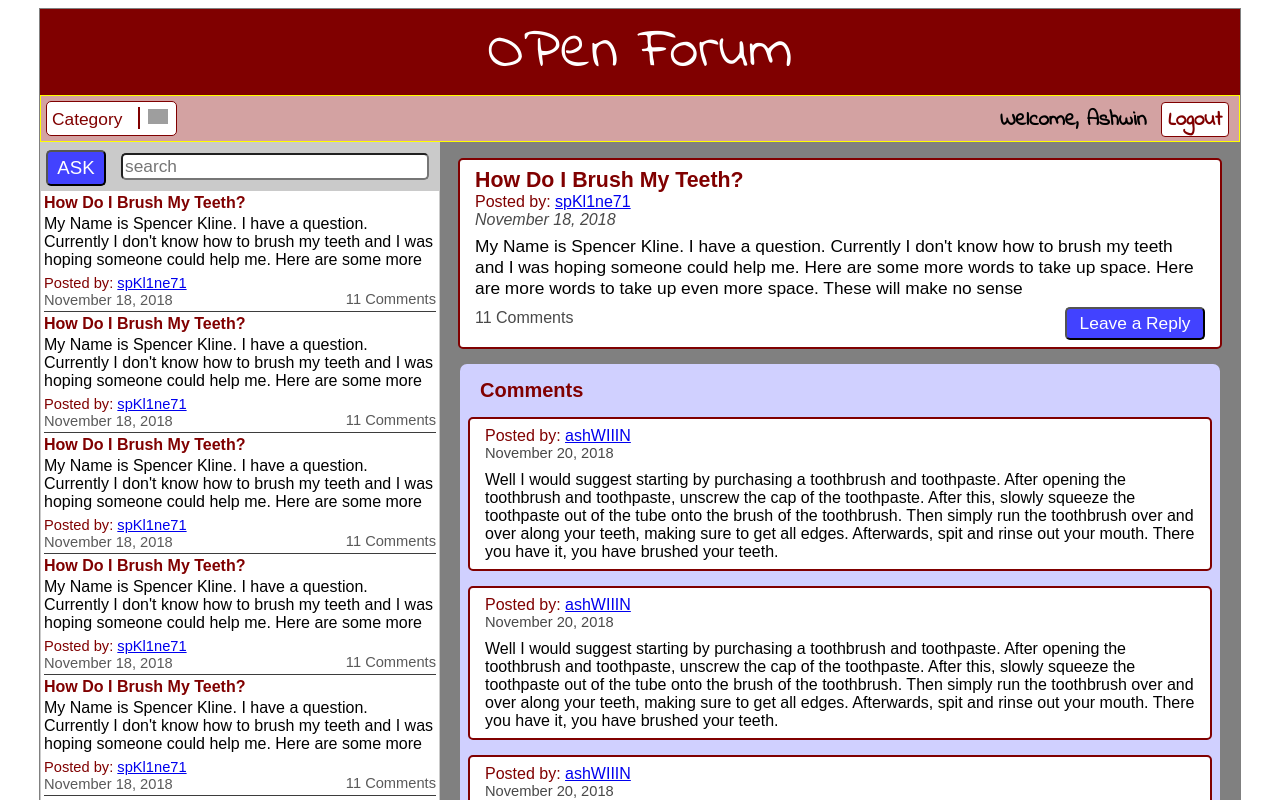
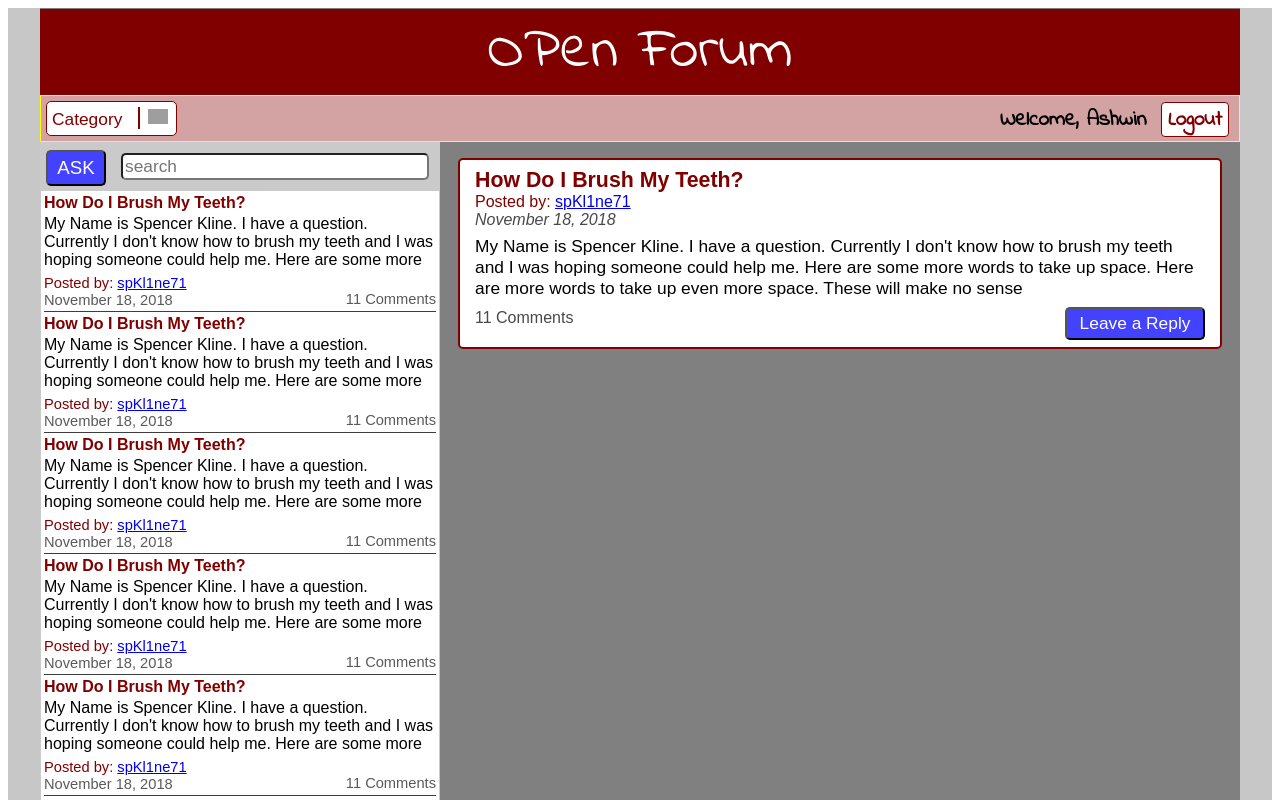
Before and after one commit to amahesh98/CS252_Forum, an Angular app in the folder public/: page /question/1 in a window 1280 px wide. Shown: the top 800 px of the page. Built offline with nearby package versions, Linux system fonts and the light colour scheme; grey boxes are pictures that could not be loaded.

Commit message:
Button display for question page

```diff
--- a/public/src/app/app.component.css
+++ b/public/src/app/app.component.css
@@ -1,9 +1,12 @@
+div.bigWrapper{
+    background:rgb(199, 199, 199);
+}
 div.wrapper{
     width:1200px;
     background:gray;
     display:block;
     margin:auto;
-    padding:1px;
+    padding-top:1px;
 }
 div.left{
     width:400px;
--- a/public/src/app/app.component.html
+++ b/public/src/app/app.component.html
@@ -1,6 +1,6 @@
 <!--The content below is only a placeholder and can be replaced.-->
 <link href="https://fonts.googleapis.com/css?family=Indie+Flower" rel="stylesheet">
-<div *ngIf="show_page">
+<div *ngIf="show_page" class='bigWrapper'>
 <div class='wrapper'>
   <app-header></app-header>
   <div class='left'>
--- a/public/src/app/questions/questions.component.css
+++ b/public/src/app/questions/questions.component.css
@@ -24,7 +24,7 @@ div.top{
     margin-bottom:0px;
 }
 div.questions{
-    height:700px;
+    height:754px;
     overflow:scroll;
     background:white;
     margin-top:5px;
--- a/public/src/app/single-post/single-post.component.html
+++ b/public/src/app/single-post/single-post.component.html
@@ -4,17 +4,17 @@
     <p class='pName'>Posted by: <a href='#'>spKl1ne71</a></p>
     <p class='pDate'>November 18, 2018</p>
     <p class='pDesc'>My Name is Spencer Kline. I have a question. Currently I don't know how to brush my teeth and I was hoping someone could help me. Here are some more words to take up space. Here are more words to take up even more space. These will make no sense</p>
-    <a class='pNum' href='#'>11 Comments</a>
-    <button>Leave a Reply</button>
+    <a class='pNum' (click)="showCommentsFunc()">11 Comments</a>
+    <button (click)="showReplyFunc()">Leave a Reply</button>
   </div>
-  <!-- <div class='leaveReply'>
+  <div class='leaveReply' *ngIf='showReply'>
     <p>Leave a Reply</p>
     <textarea></textarea>
     <div>
       <button>Reply</button>
     </div>
-  </div> -->
-  <div class='comments'>
+  </div>
+  <div class='comments' *ngIf="showComments">
     <p class='commentsHeader'>Comments</p>
     <div class='comment'>
       <p class='cName'>Posted by: <a href='#'>ashWIIIN</a></p>
--- a/public/src/app/single-post/single-post.component.ts
+++ b/public/src/app/single-post/single-post.component.ts
@@ -7,12 +7,23 @@ import { HttpService } from '../http.service';
   styleUrls: ['./single-post.component.css']
 })
 export class SinglePostComponent implements OnInit {
-
+  showComments:boolean
+  showReply:boolean
   constructor(private _httpService:HttpService) {
-
-   }
+    this.showComments=false
+    this.showReply=false
+  }
 
   ngOnInit() {
+
+  }
+  showCommentsFunc(){
+    this.showReply=false;
+    this.showComments=!this.showComments
+  }
+  showReplyFunc(){
+    this.showComments=false
+    this.showReply=!this.showReply
   }
 
 }
--- a/public/src/app/user/user.component.css
+++ b/public/src/app/user/user.component.css
@@ -26,6 +26,7 @@ div.top p.username{
     font-weight:bold;
     font-size:14pt;
     margin-top:6px;
+    color:maroon;
 }
 div.top p.name{
     font-size:13pt;
@@ -90,181 +91,3 @@ div.post a.pNum{
 div.post a.pNum:hover{
     text-decoration: underline;
 }
-/*
-div.mainBox{
-    background:white;
-    border-radius:10px;
-    width:700px;
-    display:block;
-    margin:auto;
-    padding:15px;
-    margin-top:30px;
-}
-
-img.profilePic {
-    max-width:200px;
-    max-height:200px;
-    display: inline-block;
-    margin:auto;
-    margin-left:34%;
-    border: solid black;
-    border-radius: 5px;
-}
-
-h1.success{
-    color:green;
-    text-align: center;
-}
-
-h1.failure{
-    color:red;
-    text-align:center;
-}
-
-div.mainBox p.boxTitle{
-    font-family: 'Ubuntu', sans-serif;
-    font-size:14pt;
-    text-align: center;
-    margin:5px;
-    color:maroon;
-
-}
-
-div.mainBox p.userInfo{
-    font-family: 'Ubuntu', sans-serif;
-    font-size:14pt;
-    text-align: left;
-    margin:5px;
-    color:maroon;
-
-}
-
-div.questionInputs{
-    text-align: center;
-}
-
-h3.userInfo {
-    font-family: 'Ubuntu', sans-serif;
-    color: maroon;
-    text-align: left;
-    margin: 0;
-}
-
-p.error {
-    font-size: 14pt;
-    color: maroon;
-    font-weight:bold;
-    text-align: center;
-    font-style: italic;
-    margin:0;
-}
-div.originalPost{
-    background:white;
-    width:600px;
-    display:block;
-    margin:auto;
-    border-radius:5px;
-    border:2px solid maroon;
-    font-family:Arial, Helvetica, sans-serif;
-    padding:8px 15px;
-    margin-top:15px;
-}
-div.originalPost p{
-    margin:0px;
-}
-div.originalPost p.pTitle{
-    font-size: 12pt;
-    font-weight:bold;
-    color:maroon;
-}
-div.originalPost p.pName{
-    color:maroon;
-    font-size: 12pt;
-}
-div.originalPost p.pDate{
-    color:rgb(73, 73, 73);
-    margin-bottom:4px;
-    font-size: 12pt;
-    font-style:italic;
-}
-div.originalPost p.pDesc{
-    font-size:11pt;
-}
-div.originalPost a.pNum{
-    display:inline-block;
-    margin-top:10px;
-    font-size: 12pt;
-    height:30px;
-    text-decoration: none;
-    color:rgb(73, 73, 73);
-}
-*/
-
-/* Box styles */
-    .myBox {
-    border: none;
-    padding: 5px;
-    font: 24px/36px sans-serif;
-    width: 700px;
-    height: 360px;
-    overflow: scroll;
-    }
-
-    /* Scrollbar styles */
-    ::-webkit-scrollbar {
-    width: 12px;
-    height: 12px;
-    }
-
-    ::-webkit-scrollbar-track {
-    border: 1px solid maroon;
-    border-radius: 10px;
-    }
-
-    ::-webkit-scrollbar-thumb {
-    background: maroon;
-    border-radius: 10px;
-    }
-
-    ::-webkit-scrollbar-thumb:hover {
-    background: black;
-    }
-
-/* The Modal (background) */
-.modal {
-    display: none; /* Hidden by default */
-    position: fixed; /* Stay in place */
-    z-index: 1; /* Sit on top */
-    padding-top: 100px; /* Location of the box */
-    left: 0;
-    top: 0;
-    width: 100%; /* Full width */
-    height: 100%; /* Full height */
-    overflow: auto; /* Enable scroll if needed */
-    background-color: rgb(0,0,0); /* Fallback color */
-    background-color: rgba(0,0,0,0.4); /* Black w/ opacity */
-}
-
-/* Modal Content */
-.modal-content {
-    background-color: #fefefe;
-    margin: auto;
-    padding: 20px;
-    border: 1px solid #888;
-    width: 80%;
-}
-
-/* The Close Button */
-.close {
-    color: #aaaaaa;
-    float: right;
-    font-size: 28px;
-    font-weight: bold;
-}
-
-.close:hover,
-.close:focus {
-    color: #000;
-    text-decoration: none;
-    cursor: pointer;
-}
```
Also changed, not shown: public/src/app/user/user.component.html (+0 -39 lines).
